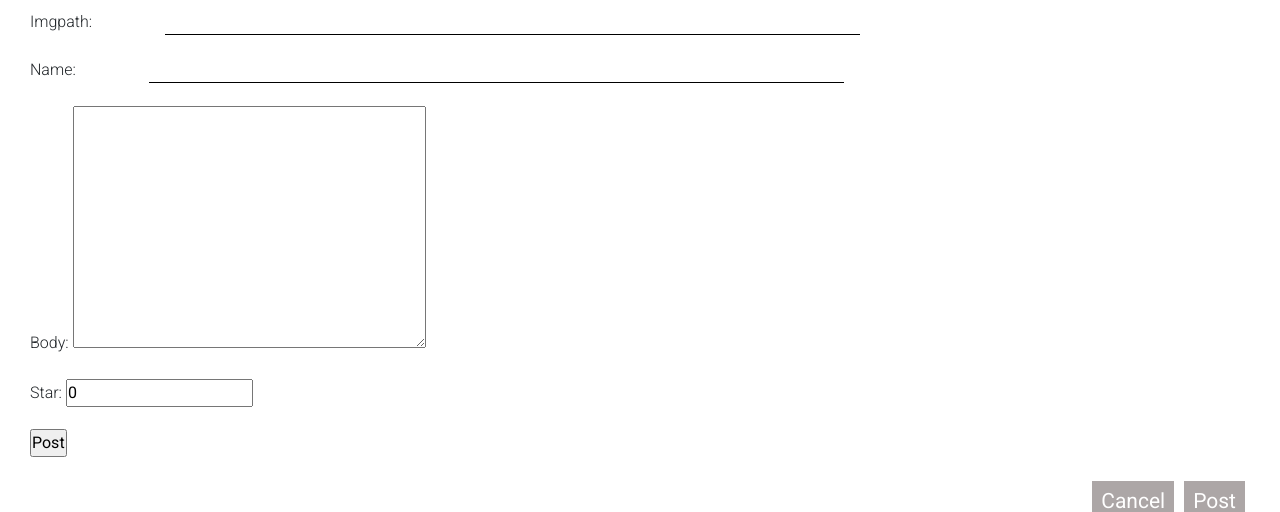
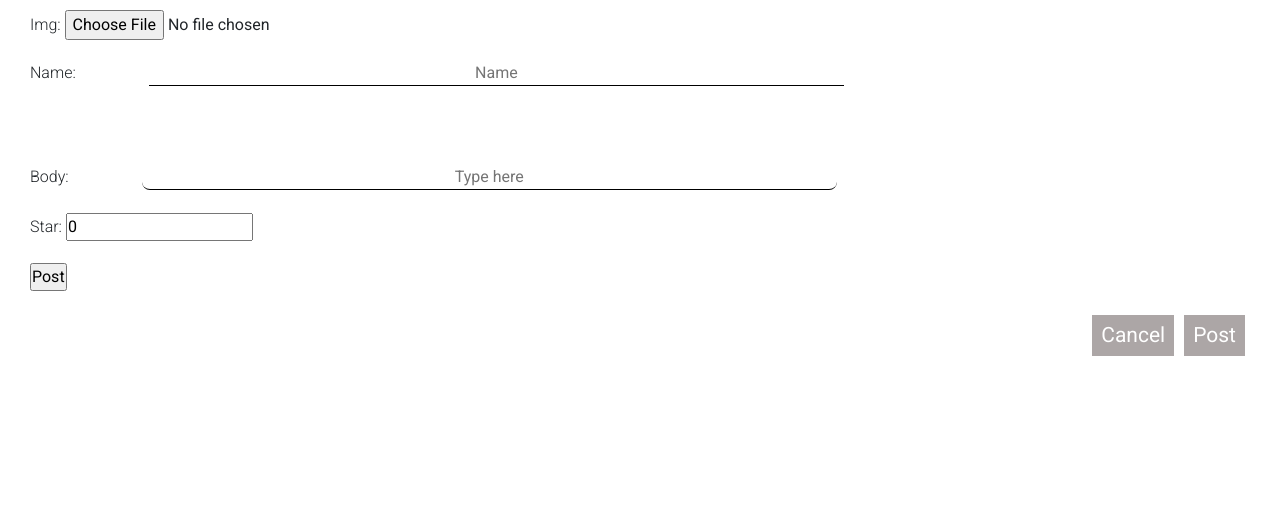
Before and after one commit to tsaurav18/climbing_App, a Django app: page /list/post/ in a window 1280 px wide. Shown: the top 512 px of the page. Run offline with Django 3.2, Linux system fonts and the light colour scheme; some libraries are stand-ins or nearby versions.

Commit message:
(미완성)post할때 이미지 업로드할 수 있게하는 중

```diff
--- a/Main/Main/settings.py
+++ b/Main/Main/settings.py
@@ -122,3 +122,6 @@
 STATICFILES_DIR = (
     os.path.join(BASE_DIR, 'static'),
 )
+
+MEDIA_URL = '/media/'
+MEDIA_ROOT = os.path.join(BASE_DIR, 'media')
--- a/Main/climbing/forms.py
+++ b/Main/climbing/forms.py
@@ -17,7 +17,18 @@
 class PostForm(forms.ModelForm):
     class Meta:
         model = PostMountain
-        fields = ['imgpath', 'name', 'body', 'star']
+        fields = ['img', 'name', 'body', 'star']
+        widgets = {
+            'img': forms.FileInput(
+                attrs={'class': 'row_box', 'placeholder': 'Title'}
+            ),
+            'name': forms.TextInput(
+                attrs={'class': 'row_info', 'placeholder': 'Name'}
+            ),
+            'body': forms.TextInput(
+                attrs={'class': 'content', 'placeholder': 'Type here'}
+            )
+        }
 
 
 class RecordForm(forms.ModelForm):
--- a/Main/climbing/models.py
+++ b/Main/climbing/models.py
@@ -22,6 +22,7 @@
 # Post된 산 글 모델
 class PostMountain(models.Model):
     imgpath = models.CharField(max_length=100, default='')
+    img = models.ImageField(blank=True)
     date = models.DateTimeField(auto_now_add=True)
     name = models.CharField(max_length=30)
     body = models.TextField(max_length=200)
--- a/Main/climbing/templates/list_post_view.html
+++ b/Main/climbing/templates/list_post_view.html
@@ -35,7 +35,7 @@
 {#               #}
 {#            </textarea>#}
 
-            <form method="POST">
+            <form method="POST" enctype="multipart/form-data">
                 {% csrf_token %}
                 {{ form.as_p }}
                 <input type="submit" value="Post"/>
--- a/Main/climbing/views.py
+++ b/Main/climbing/views.py
@@ -1,6 +1,10 @@
 from django.shortcuts import render, redirect, get_object_or_404
 from django.http import HttpResponse
 from django.contrib.auth import login, authenticate
+
+from google.cloud import storage
+
+import os, tempfile
 
 from .forms import *
 from .models import *
@@ -65,8 +69,35 @@
 
 # 산 글쓰기 페이지
 def postlist_post(request):
-    form = PostForm()
-    return render(request, 'list_post_view.html', {'form': form})
+    if request.method == 'POST':
+        form = PostForm(request.POST)
+        if form.is_valid():
+            temp = form.save(commit=False)
+            temp.user_id = Account.objects.get(username=request.user.get_username())
+            temp.save()
+            return redirect('list_main')
+        else:
+            return redirect('error')
+    else:
+        form = PostForm()
+        return render(request, 'list_post_view.html', {'form': form})
+
+
+# gcs에 파일 업로드 및 linkurl 반환
+def upload_blob(bucket_name, source_file_name, destination_blob_name):
+    storage_client = storage.Client()
+    bucket = storage_client.bucket(bucket_name)
+    blob = bucket.blob(destination_blob_name)
+
+    blob.upload_from_filename(source_file_name)
+
+    print(
+        "File {} uploaded to {}.".format(
+            source_file_name, destination_blob_name
+        )
+    )
+
+
 
 
 # 등산 기록 페이지
```
